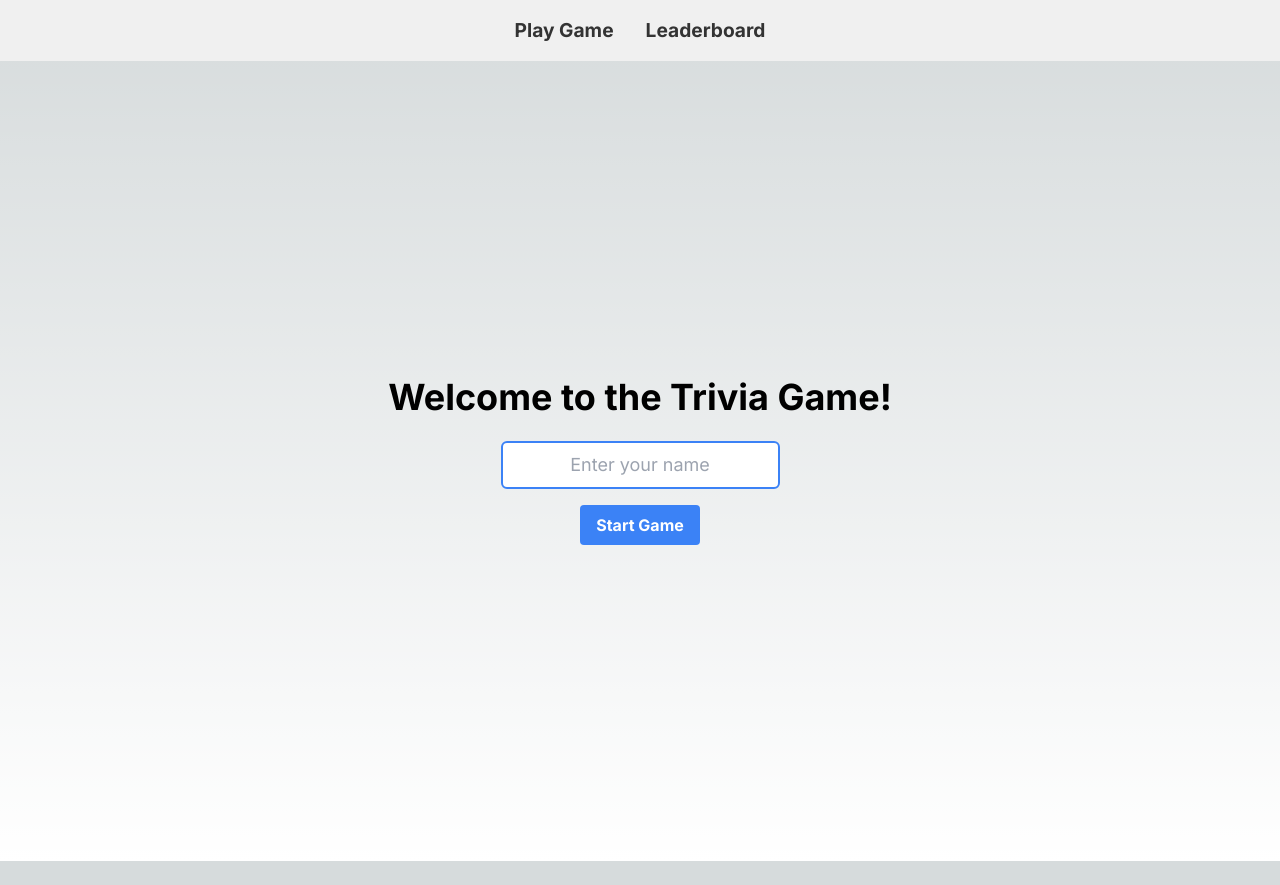
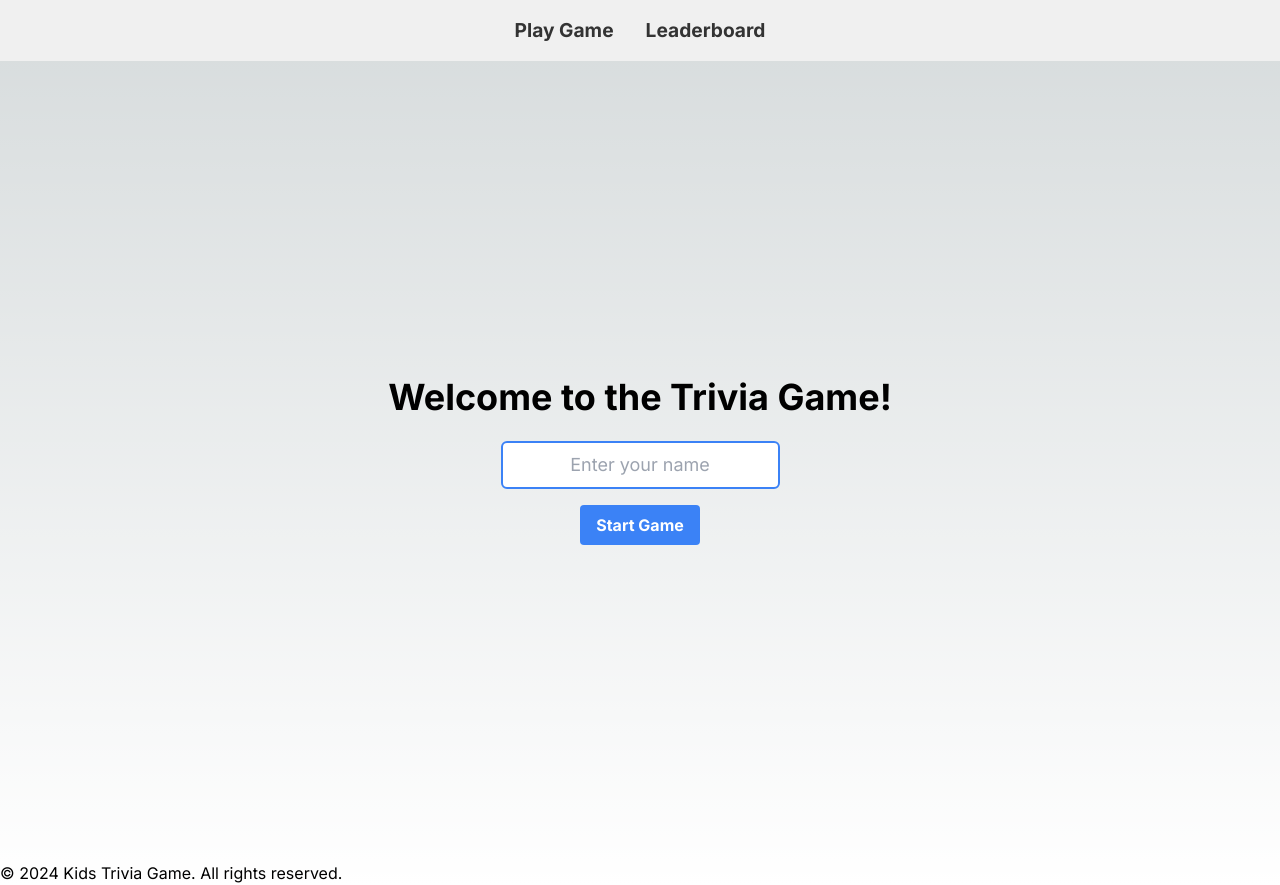
Before and after one commit to saraxiang/5-9-24-app-2, a Next.js app: page / in a window 1280 px wide. Before the commit the page ends 861 px from the top, so only its background shows below. Built offline with nearby package versions, Linux system fonts and the light colour scheme.

Commit message:
Add footer text to shared layout

```diff
--- a/app/layout.js
+++ b/app/layout.js
@@ -20,6 +20,7 @@ export default function RootLayout({ children }) {
         {children}
         <footer>
           {/* Footer content goes here */}
+          <p>© 2024 Kids Trivia Game. All rights reserved.</p>
         </footer>
       </body>
     </html>
```
